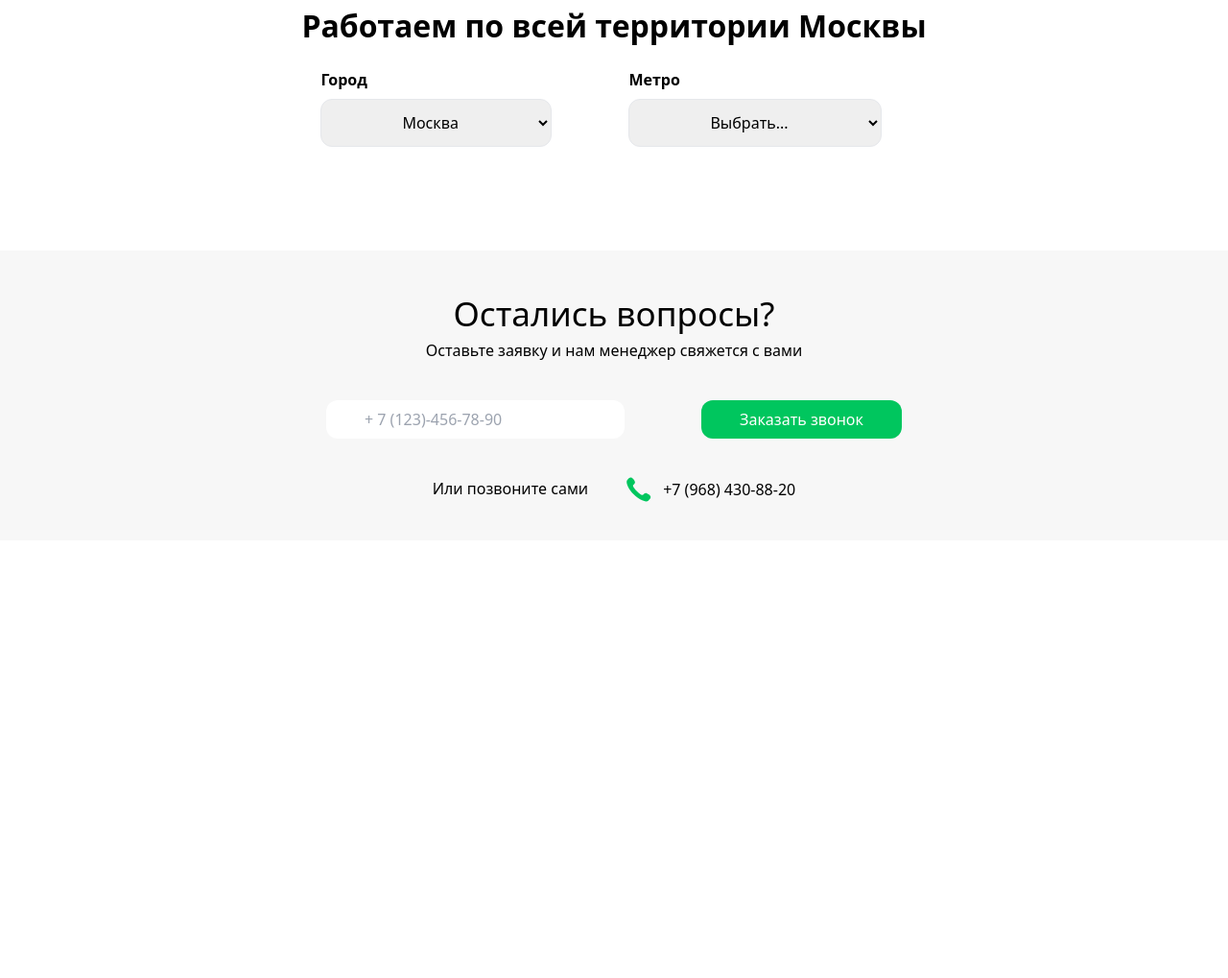
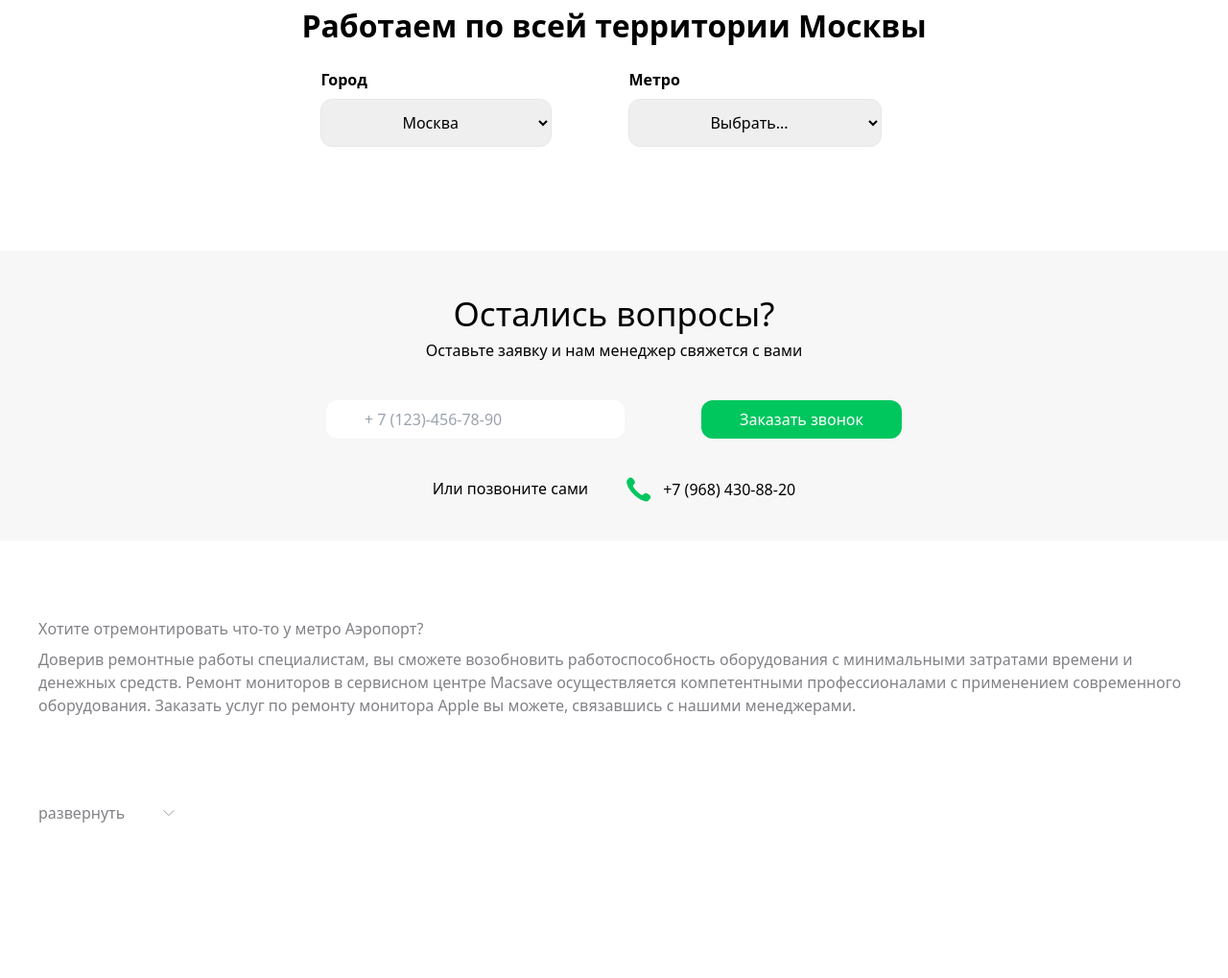
Before and after one commit to Wizards7/TeamWork, a website: page src/Wizards7.html in a window 1280 px wide. Shown: the part 1395-2414 px from the top of the page at 96% size. Before the commit the page ends 1958 px from the top, so only its background shows below. Drawn offline with nearby package versions, Linux system fonts and the light colour scheme; files that its build step writes are made by us from their sources.

Commit message:
section-3

```diff
--- a/src/Wizards7.html
+++ b/src/Wizards7.html
@@ -271,6 +271,34 @@
           </div>
         </div>
       </section>
+      <section class="max-w-[1200px] m-auto py-20 text-[#818187]">
+        <p>Хотите отремонтировать что-то у метро Аэропорт?</p>
+        <p class="py-2">
+          Доверив ремонтные работы специалистам, вы сможете возобновить
+          работоспособность оборудования с минимальными затратами времени и
+          денежных средств. Ремонт мониторов в сервисном центре Macsave
+          осуществляется компетентными профессионалами с применением
+          современного оборудования. Заказать услуг по ремонту монитора Apple вы
+          можете, связавшись с нашими менеджерами.
+        </p>
+        <p class="flex gap-10 items-center py-20">
+          развернуть
+          <svg
+            width="12"
+            height="7"
+            viewBox="0 0 12 7"
+            fill="none"
+            xmlns="http://www.w3.org/2000/svg"
+          >
+            <path
+              d="M0.631348 0.518555L5.94001 5.51855L11.2487 0.518555"
+              stroke="#9BA0A5"
+              stroke-linecap="round"
+              stroke-linejoin="round"
+            />
+          </svg>
+        </p>
+      </section>
     </main>
   </body>
 </html>
```
